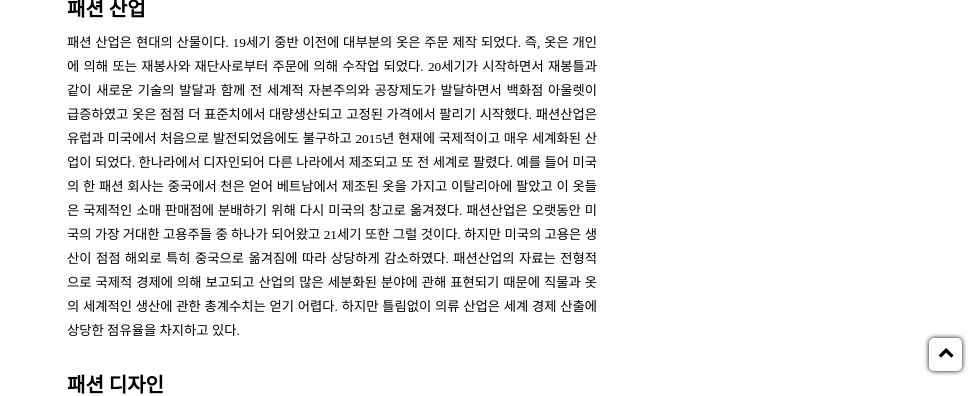
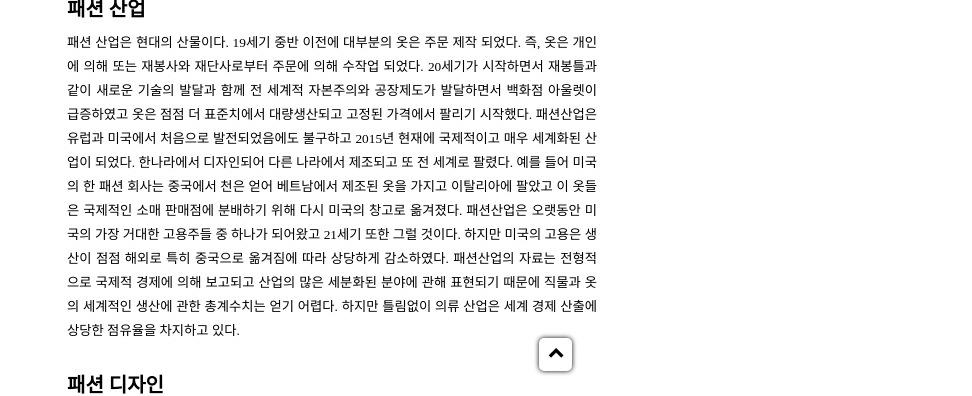
Before and after one commit to eunbin222/fashion, a plain HTML site: page index.html in a window 1280 px wide. Shown: the part 419-815 px from the top of the page, without its empty margins (308-1280 px from the left). Drawn offline with nearby package versions, Linux system fonts and the light colour scheme.

Commit message:
Add files via upload

```diff
--- a/css/fashion.css
+++ b/css/fashion.css
@@ -137,10 +137,15 @@ a.material-icons {
 	position:fixed;/*check!!*/
 	background:white;
 	bottom:10px;
-	right:10px;
+	right:calc(((100% - 500px) / 2) + 10px);/*PC로 보면 바깥으로 삐져나가는거 방지*/
 	box-shadow:0 0 5px black;
 	border-radius:5px;
 	padding:3px;
 	font-size:2rem;
 	font-weight:bold;
 }
+
+/*모바일로 볼때*/
+@media(max-width:500px) {
+	a.material-icons {right:10px;}
+}
```
